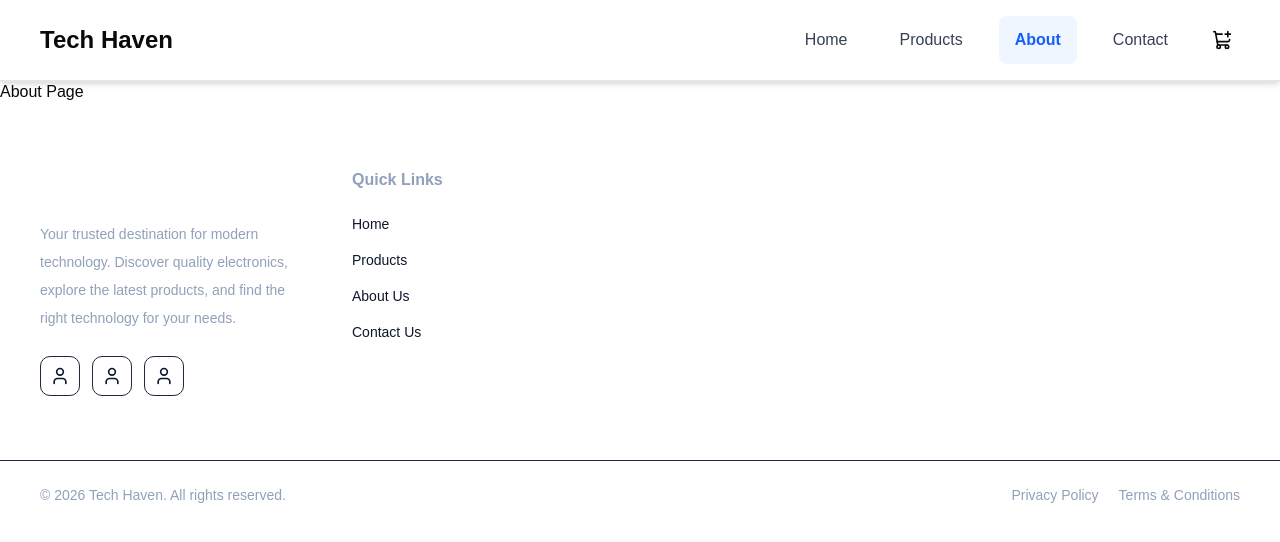
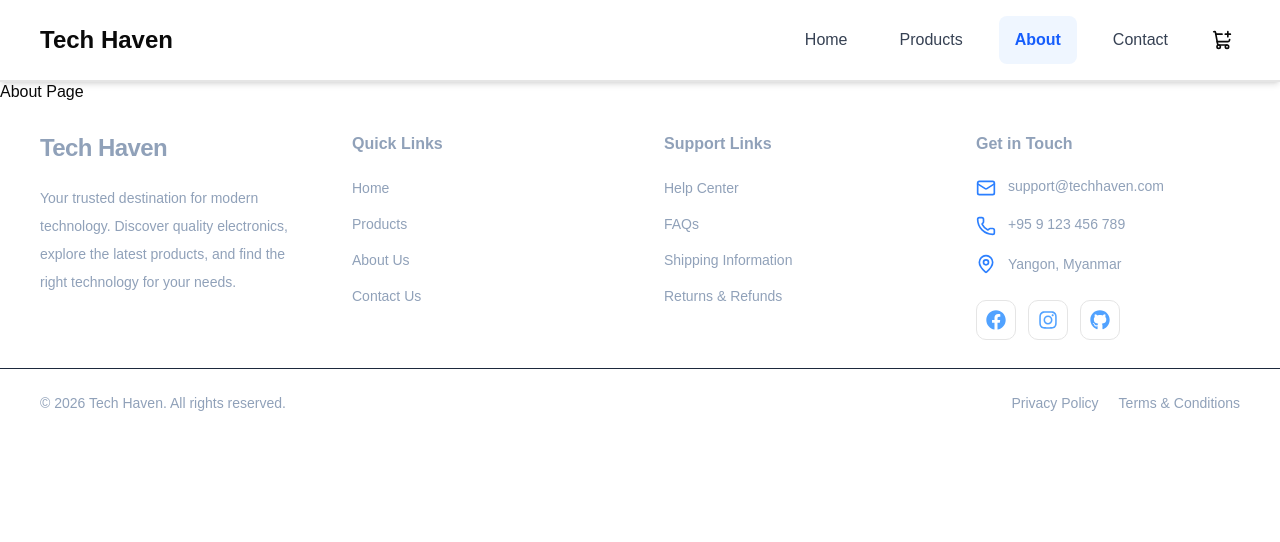
Before and after one commit to WinHtooNaing/cms-landing-page, a React (Vite) app: page /about in a window 1280 px wide. Shown: the top 542 px of the page. Built offline with nearby package versions, Linux system fonts and the light colour scheme.

Commit message:
Footer Done

```diff
--- a/package.json
+++ b/package.json
@@ -21,6 +21,7 @@
     "lucide-react": "^1.55.0",
     "react": "^19.3.0",
     "react-dom": "^19.3.0",
+    "react-icons": "^5.7.0",
     "react-router-dom": "^7.18.4",
     "shadcn": "^4.21.4",
     "tailwindcss": "^4",
--- a/src/components/Footer.tsx
+++ b/src/components/Footer.tsx
@@ -1,37 +1,45 @@
 import { Link } from "react-router-dom"
-import { User } from "lucide-react"
+import { FaFacebook, FaInstagram, FaGithub } from "react-icons/fa"
+import { Phone, Mail, MapPin } from "lucide-react"
 const Footer = () => {
+  const currentYear = new Date().getFullYear()
   const quickLinks = [
     { name: "Home", path: "/" },
     { name: "Products", path: "/products" },
     { name: "About Us", path: "/about" },
     { name: "Contact Us", path: "/contact" },
   ]
+  const supportLinks = [
+    { name: "Help Center", path: "/" },
+    { name: "FAQs", path: "/" },
+    { name: "Shipping Information", path: "/" },
+    { name: "Returns & Refunds", path: "/" },
+  ]
   const socialLinks = [
     {
       name: "Facebook",
-      icon: User,
+      icon: FaFacebook,
       href: "https://www.facebook.com/",
     },
     {
       name: "Instagram",
-      icon: User,
+      icon: FaInstagram,
       href: "https://www.instagram.com/",
     },
     {
       name: "GitHub",
-      icon: User,
+      icon: FaGithub,
       href: "https://github.com/",
     },
   ]
   return (
     <footer className="bg-slate-1000 text-slate-900">
-      <div className="mx-auto max-w-7xl px-6 py-14 sm:px-10 lg:py-16">
+      <div className="mx-auto max-w-7xl px-6 py-7 sm:px-10 lg:py-7">
         <div className="grid grid-cols-1 gap-10 sm:grid-cols-2 lg:grid-cols-4 lg:gap-12">
           <div>
             <Link
               to="/"
-              className="inline-block text-2xl font-bold tracking-tight text-white"
+              className="inline-block text-2xl font-bold tracking-tight text-slate-400"
             >
               Tech Haven
             </Link>
@@ -41,23 +49,6 @@ const Footer = () => {
               electronics, explore the latest products, and find the right
               technology for your needs.
             </p>
-            <div className="mt-6 flex items-center gap-3">
-              {socialLinks.map((social) => {
-                const Icon = social.icon
-                return (
-                  <a
-                    key={social.name}
-                    href={social.href}
-                    target="_blank"
-                    rel="noopener noreferrer"
-                    aria-label={social.name}
-                    className="flex h-10 w-10 items-center justify-center rounded-lg border border-slate-800 transition-all duration-200 hover:border-blue-500 hover:bg-blue-600 hover:text-white"
-                  >
-                    <Icon className="h-5 w-5" />
-                  </a>
-                )
-              })}
-            </div>
           </div>
           <div>
             <h3 className="mb-5 text-base font-semibold text-slate-400">
@@ -69,7 +60,7 @@ const Footer = () => {
                 <li key={link.path}>
                   <Link
                     to={link.path}
-                    className="inline-flex items-center gap-1 text-sm transition-colors hover:text-blue-400"
+                    className="inline-flex items-center gap-1 text-sm text-slate-400 transition-colors hover:text-blue-400"
                   >
                     {link.name}
                   </Link>
@@ -77,12 +68,82 @@ const Footer = () => {
               ))}
             </ul>
           </div>
+          <div>
+            <h3 className="mb-5 text-base font-semibold text-slate-400">
+              Support Links
+            </h3>
+
+            <ul className="space-y-3">
+              {supportLinks.map((link) => (
+                <li key={link.path}>
+                  <Link
+                    to={link.path}
+                    className="inline-flex items-center gap-1 text-sm text-slate-400 transition-colors hover:text-blue-400"
+                  >
+                    {link.name}
+                  </Link>
+                </li>
+              ))}
+            </ul>
+          </div>
+          <div>
+            <h3 className="mb-5 text-base font-semibold text-slate-400">
+              Get in Touch
+            </h3>
+
+            <ul className="space-y-4 text-slate-400">
+              <li className="flex items-start gap-3">
+                <Mail className="mt-0.5 h-5 w-5 shrink-0 text-blue-500" />
+
+                <a
+                  href="mailto:support@techhaven.com"
+                  className="text-sm break-all transition-colors hover:text-blue-400"
+                >
+                  support@techhaven.com
+                </a>
+              </li>
+
+              <li className="flex items-start gap-3">
+                <Phone className="mt-0.5 h-5 w-5 shrink-0 text-blue-500" />
+
+                <a
+                  href="tel:+959123456789"
+                  className="text-sm transition-colors hover:text-blue-400"
+                >
+                  +95 9 123 456 789
+                </a>
+              </li>
+
+              <li className="flex items-start gap-3">
+                <MapPin className="mt-0.5 h-5 w-5 shrink-0 text-blue-500" />
+
+                <span className="text-sm leading-6">Yangon, Myanmar</span>
+              </li>
+            </ul>
+            <div className="mt-6 flex items-center gap-3">
+              {socialLinks.map((social) => {
+                const Icon = social.icon
+                return (
+                  <a
+                    key={social.name}
+                    href={social.href}
+                    target="_blank"
+                    rel="noopener noreferrer"
+                    aria-label={social.name}
+                    className="hover:bg-blue-60 border-blue flex h-10 w-10 items-center justify-center rounded-lg border text-blue-400 transition-all duration-200 hover:text-blue-500"
+                  >
+                    <Icon className="h-5 w-5" />
+                  </a>
+                )
+              })}
+            </div>
+          </div>
         </div>
       </div>
       <div className="border-t border-slate-800">
         <div className="mx-auto flex max-w-7xl flex-col items-center justify-between gap-4 px-6 py-6 text-center sm:px-10 md:flex-row md:text-left">
           <p className="text-sm text-slate-400">
-            © {2026} Tech Haven. All rights reserved.
+            © {currentYear} Tech Haven. All rights reserved.
           </p>
 
           <div className="flex flex-wrap items-center justify-center gap-5 text-sm">
--- a/src/components/Nav.tsx
+++ b/src/components/Nav.tsx
@@ -23,9 +23,9 @@ const Navbar = () => {
   }
   return (
     <>
-      <nav className="fixed top-0 m-auto flex w-full place-items-center items-center justify-between border-b-2 bg-white px-10 py-4 shadow-md">
+      <nav className="fixed top-0 z-50 m-auto flex w-full place-items-center items-center justify-between border-b-2 bg-white px-10 py-4 shadow-md">
         <h1 className="text-2xl font-bold">Tech Haven</h1>
-        <div className="flex items-center gap-5 max-sm:hidden">
+        <div className="flex items-center gap-5 max-md:hidden">
           {navLinks.map((link) => (
             <NavLink
               className={({ isActive }) =>
@@ -50,11 +50,11 @@ const Navbar = () => {
             <ShoppingCartPlus className="h-5 w-5" />
           </button>
         </div>
-        <div className="sm:hidden">
+        <div className="md:hidden">
           <button
             type="button"
             onClick={toggleSidebar}
-            className="rounded-md p-2 hover:bg-gray-100 sm:hidden dark:hover:bg-gray-800"
+            className="rounded-md p-2 hover:bg-gray-100 md:hidden dark:hover:bg-gray-800"
             aria-label={isSidebarOpen ? "Close menu" : "Open menu"}
             aria-expanded={isSidebarOpen}
             aria-controls="mobile-sidebar"
@@ -69,7 +69,7 @@ const Navbar = () => {
       </nav>
       <div
         onClick={closeSidebar}
-        className={`fixed inset-0 z-40 bg-black/50 transition-opacity duration-300 sm:hidden ${
+        className={`fixed inset-0 z-40 bg-black/50 transition-opacity duration-300 md:hidden ${
           isSidebarOpen ? "visible opacity-100" : "invisible opacity-0"
         }`}
         aria-hidden="true"
@@ -78,7 +78,7 @@ const Navbar = () => {
         id="mobile-sidebar"
         aria-label="Mobile navigation"
         aria-hidden={!isSidebarOpen}
-        className={`fixed top-0 right-0 z-50 flex h-dvh w-72 max-w-[85vw] flex-col bg-white p-6 shadow-xl transition-transform duration-300 ease-in-out sm:hidden dark:bg-gray-950 ${
+        className={`fixed top-0 right-0 z-50 flex h-dvh w-72 max-w-[85vw] flex-col bg-white p-6 shadow-xl transition-transform duration-300 ease-in-out md:hidden dark:bg-gray-950 ${
           isSidebarOpen ? "translate-x-0" : "translate-x-full"
         }`}
       >
```
Also changed, not shown: 1 other file (tests, documents, lock files or other folders).
